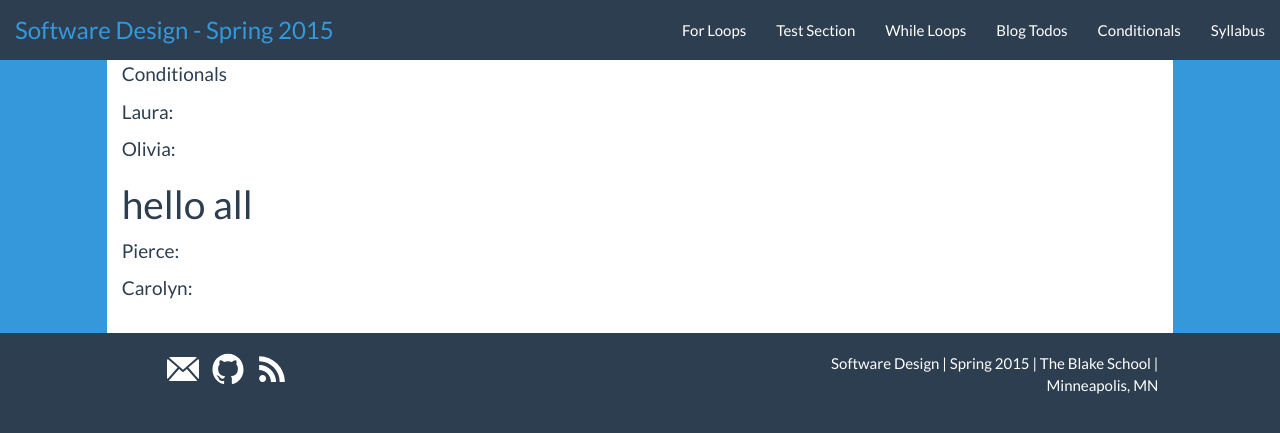
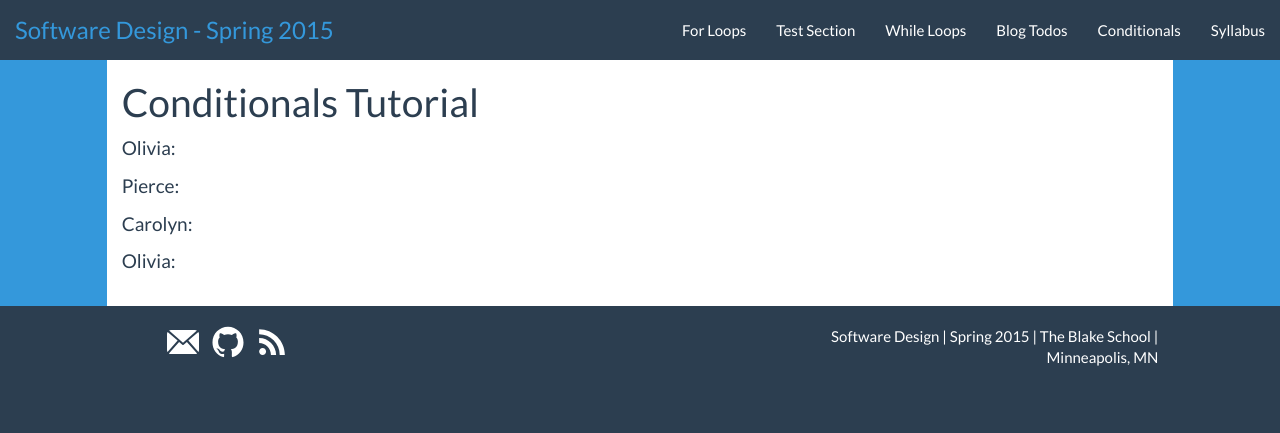
Before and after one commit to BlakeCS-Spring2015/blakecs-spring2015.github.io, a Jekyll site: the page built from conditionals.md, in a window 1280 px wide. Shown: the top 433 px of the page. Built offline with Jekyll 4.4.1, drawn with Linux system fonts in a browser that asks for light colours; Markdown is read by kramdown in place of the engine named in the settings.

Commit message:
Layout for Conditionals

```diff
--- a/conditionals.md
+++ b/conditionals.md
@@ -4,16 +4,12 @@ title: Conditionals
 permalink: /conditionals/
 ---
 
-Conditionals
-
-
-Laura:
-
-
+# Conditionals Tutorial
 
 
 Olivia:
-# hello all
+
+
 
 
 Pierce:
@@ -21,3 +17,7 @@ Pierce:
 
 
 Carolyn:
+
+
+
+Olivia:
```
